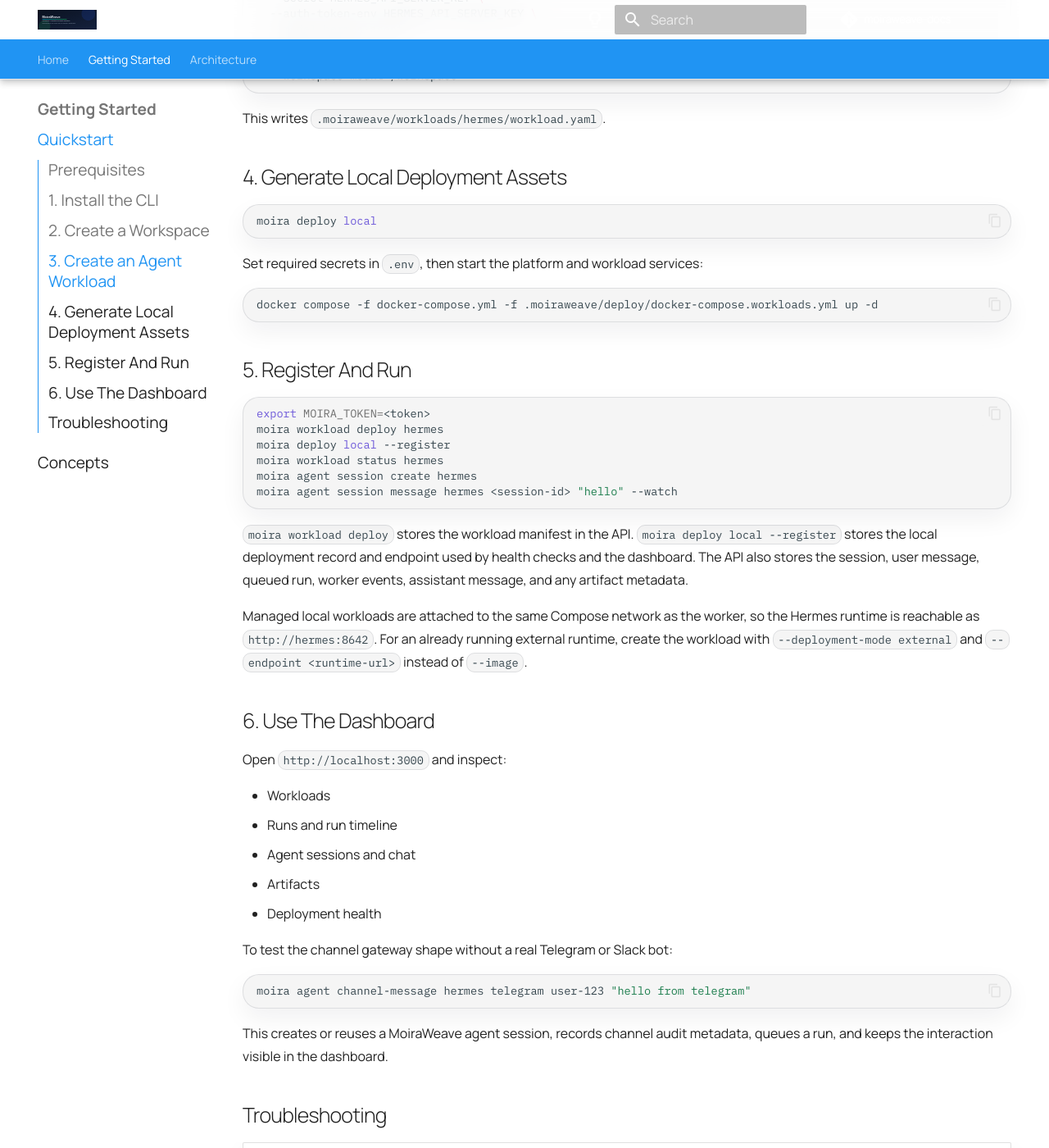
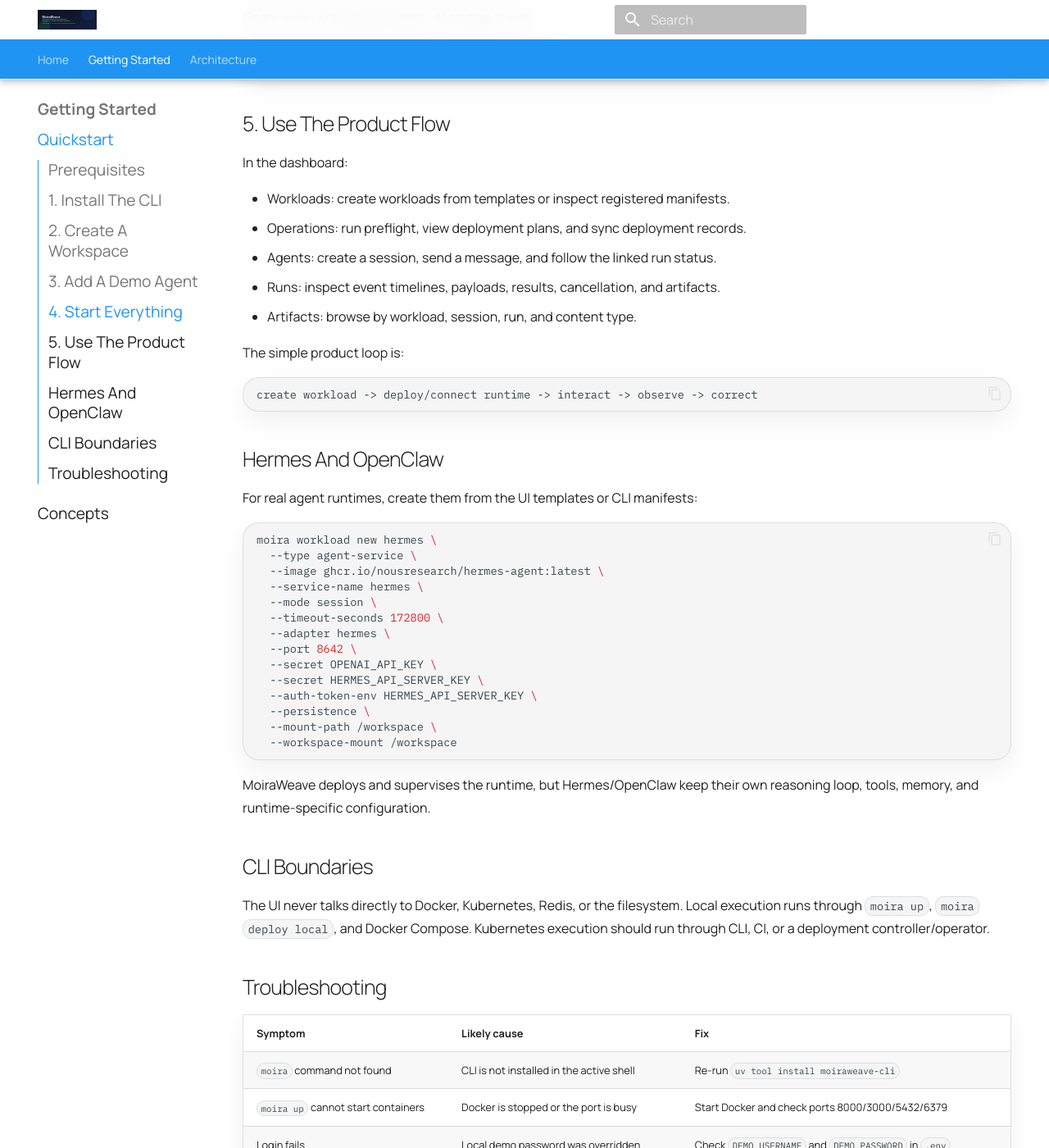
Before and after one commit to moiraweave-labs/moiraweave-docs, an MkDocs documentation site: the page built from docs/quickstart.md, in a window 1280 px wide and 1400 px high, scrolled down 1478 px. Shown: the whole window at 82% size. Built offline with MkDocs 1.6.1 and Material for MkDocs 9.7.7, drawn with Linux system fonts in a browser that asks for light colours; comment, search, counter and statistics services are not loaded; some of the changed text lies outside the part shown.

Commit message:
docs: simplify first-run flow

````diff
--- a/docs/quickstart.md
+++ b/docs/quickstart.md
@@ -1,6 +1,7 @@
 # Quickstart
 
-This guide gets you from an empty workspace to a local agent workload.
+This guide gets you from an empty directory to a local MoiraWeave stack with a
+working demo agent, dashboard, runs, events, and artifacts.
 
 ## Prerequisites
 
@@ -8,14 +9,14 @@ This guide gets you from an empty workspace to a local agent workload.
 - `uv`
 - Docker and Docker Compose
 
-## 1. Install the CLI
+## 1. Install The CLI
 
 ```bash
 uv tool install moiraweave-cli
 moira --help
 ```
 
-## 2. Create a Workspace
+## 2. Create A Workspace
 
 ```bash
 mkdir my-moiraweave-workspace
@@ -35,97 +36,89 @@ moiraweave.yaml
 docker-compose.yml
 ```
 
-The generated Compose stack includes the Ops dashboard. By default it is served
-at `http://localhost:3000` and proxies API calls to the gateway service inside
-the Compose network.
+The generated Compose stack includes API Gateway, worker, Postgres, Redis,
+Qdrant, and the Ops dashboard.
 
-## 3. Create an Agent Workload
+## 3. Add A Demo Agent
+
+```bash
+moira demo agent
+```
+
+This writes `.moiraweave/workloads/demo-agent/workload.yaml`. It uses a local
+mock HTTP agent, so the first run needs no OpenAI key, Hermes runtime, or
+OpenClaw runtime.
+
+## 4. Start Everything
+
+```bash
+moira up
+```
+
+`moira up` initializes the workspace if needed, generates local workload Compose
+services, starts the platform and workloads, waits for API readiness, and
+registers workload/deployment records.
+
+Open `http://localhost:3000`, then sign in with:
+
+```text
+admin / demo-password
+```
+
+## 5. Use The Product Flow
+
+In the dashboard:
+
+- Workloads: create workloads from templates or inspect registered manifests.
+- Operations: run preflight, view deployment plans, and sync deployment records.
+- Agents: create a session, send a message, and follow the linked run status.
+- Runs: inspect event timelines, payloads, results, cancellation, and artifacts.
+- Artifacts: browse by workload, session, run, and content type.
+
+The simple product loop is:
+
+```text
+create workload -> deploy/connect runtime -> interact -> observe -> correct
+```
+
+## Hermes And OpenClaw
+
+For real agent runtimes, create them from the UI templates or CLI manifests:
 
 ```bash
 moira workload new hermes \
   --type agent-service \
   --image ghcr.io/nousresearch/hermes-agent:latest \
-  --deployment-mode managed \
-  --deployment-target local \
-  --deployment-target kubernetes \
   --service-name hermes \
   --mode session \
   --timeout-seconds 172800 \
   --adapter hermes \
   --port 8642 \
-  --env API_SERVER_ENABLED=true \
-  --env API_SERVER_HOST=0.0.0.0 \
-  --env API_SERVER_PORT=8642 \
-  --env 'API_SERVER_KEY=${HERMES_API_SERVER_KEY}' \
   --secret OPENAI_API_KEY \
   --secret HERMES_API_SERVER_KEY \
   --auth-token-env HERMES_API_SERVER_KEY \
-  --model hermes-agent \
   --persistence \
-  --mount-path /data \
+  --mount-path /workspace \
   --workspace-mount /workspace
 ```
 
-This writes `.moiraweave/workloads/hermes/workload.yaml`.
+MoiraWeave deploys and supervises the runtime, but Hermes/OpenClaw keep their
+own reasoning loop, tools, memory, and runtime-specific configuration.
 
-## 4. Generate Local Deployment Assets
+## CLI Boundaries
 
-```bash
-moira deploy local
-```
-
-Set required secrets in `.env`, then start the platform and workload services:
-
-```bash
-docker compose -f docker-compose.yml -f .moiraweave/deploy/docker-compose.workloads.yml up -d
-```
-
-## 5. Register And Run
-
-```bash
-export MOIRA_TOKEN=<token>
-moira workload deploy hermes
-moira deploy local --register
-moira workload status hermes
-moira agent session create hermes
-moira agent session message hermes <session-id> "hello" --watch
-```
-
-`moira workload deploy` stores the workload manifest in the API.
-`moira deploy local --register` stores the local deployment record and endpoint
-used by health checks and the dashboard. The API also stores the session, user
-message, queued run, worker events, assistant message, and any artifact
-metadata.
-
-Managed local workloads are attached to the same Compose network as the worker,
-so the Hermes runtime is reachable as `http://hermes:8642`. For an already
-running external runtime, create the workload with `--deployment-mode external`
-and `--endpoint <runtime-url>` instead of `--image`.
-
-## 6. Use The Dashboard
-
-Open `http://localhost:3000` and inspect:
-
-- Workloads
-- Runs and run timeline
-- Agent sessions and chat
-- Artifacts
-- Deployment health
-
-To test the channel gateway shape without a real Telegram or Slack bot:
-
-```bash
-moira agent channel-message hermes telegram user-123 "hello from telegram"
-```
-
-This creates or reuses a MoiraWeave agent session, records channel audit
-metadata, queues a run, and keeps the interaction visible in the dashboard.
+The UI never talks directly to Docker, Kubernetes, Redis, or the filesystem.
+Local execution runs through `moira up`, `moira deploy local`, and Docker
+Compose. Kubernetes execution should run through CLI, CI, or a deployment
+controller/operator.
 
 ## Troubleshooting
 
 | Symptom | Likely cause | Fix |
 | --- | --- | --- |
 | `moira` command not found | CLI is not installed in the active shell | Re-run `uv tool install moiraweave-cli` |
-| Workload is registered but not reachable | Compose or Kubernetes workload service is not deployed | Run `moira deploy local` or inspect workload logs |
-| Agent message stays queued | Worker is not running or Redis is unavailable | Check `/ready`, worker logs, and Redis connectivity |
-| Agent run fails after dispatch timeout | Runtime did not acknowledge quickly | Configure the adapter path or make the agent return an ack before long work |
+| `moira up` cannot start containers | Docker is stopped or the port is busy | Start Docker and check ports 8000/3000/5432/6379 |
+| Login fails | Local demo password was overridden | Check `DEMO_USERNAME` and `DEMO_PASSWORD` in `.env` |
+| Workload is created but not healthy | Runtime service is missing or not reachable | Use Operations preflight and workload logs |
+| Agent message stays queued | Worker or Redis is unavailable | Check `/ready`, worker logs, and Redis connectivity |
+| Agent run fails after dispatch timeout | Runtime did not acknowledge quickly | Configure adapter paths or return an early ack before long work |
````
Also changed, not shown: docs/architecture.md (+10 -7 lines).
